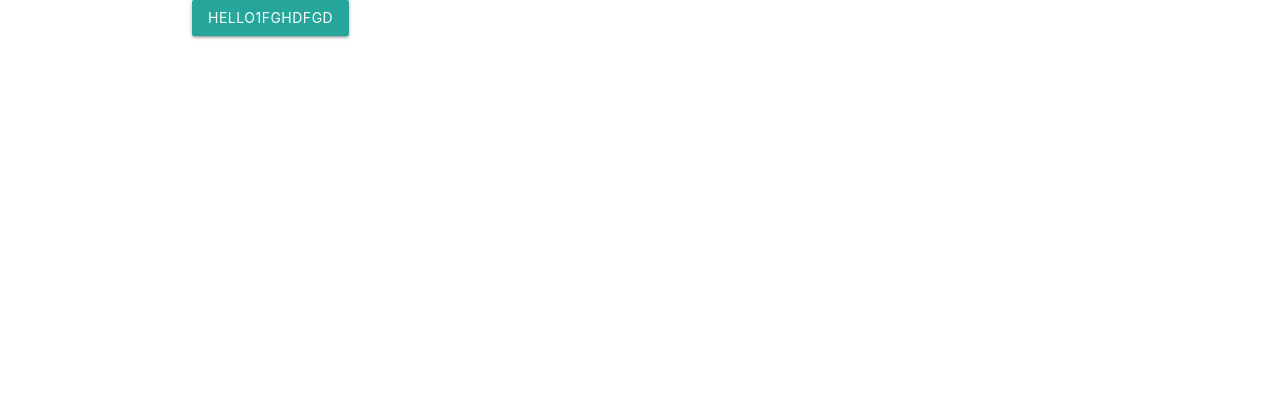
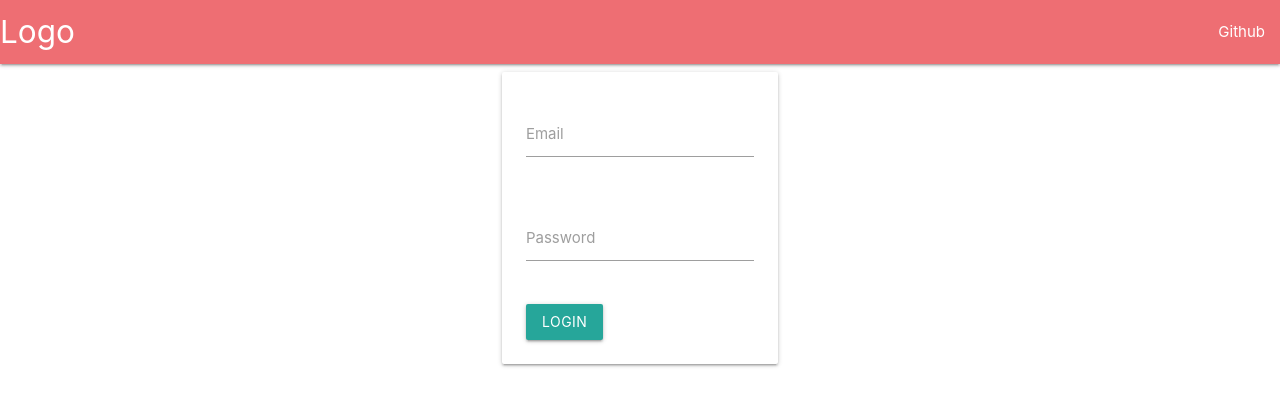
Before and after one commit to mint-user/laner, a React (Create React App) app in the folder client/: page / in a window 1280 px wide. Shown: the top 406 px of the page. Built offline with nearby package versions, Linux system fonts and the light colour scheme.

Commit message:
created login page

```diff
--- a/client/src/App.js
+++ b/client/src/App.js
@@ -1,12 +1,44 @@
-import { Button } from 'react-materialize';
+import { Row, Col, Card, Icon, TextInput, CardPanel, CardTitle, Button, Navbar, NavItem } from 'react-materialize';
+import M from "materialize-css";
 
 function App() {
   return (
-    <div className="container">
-      <Button>
-        Hello1fghdfgd
-      </Button>
-
+    <div>
+      <Navbar
+        alignLinks="right"
+        brand={<a className="brand-logo" href="#">Logo</a>}
+      >
+        <NavItem>Github</NavItem>
+      </Navbar>
+      <div className="container">
+        <Row>
+          <Col s={12} m={4} offset={'m4'}>
+            <Card>
+              <form action="http://localhost:3000/sign_in">
+                <Row>
+                  <TextInput
+                    validate={true}
+                    id="email"
+                    email={true}
+                    s={12}
+                    label="Email"
+                  />
+                </Row>
+                <Row>
+                  <TextInput
+                    validate={true}
+                    id="password"
+                    password={true}
+                    s={12}
+                    label="Password"
+                  />
+                </Row>
+                <Button type="submit">Login</Button>
+              </form>
+            </Card>
+          </Col>
+        </Row>
+      </div>
     </div>
   );
 }
```
